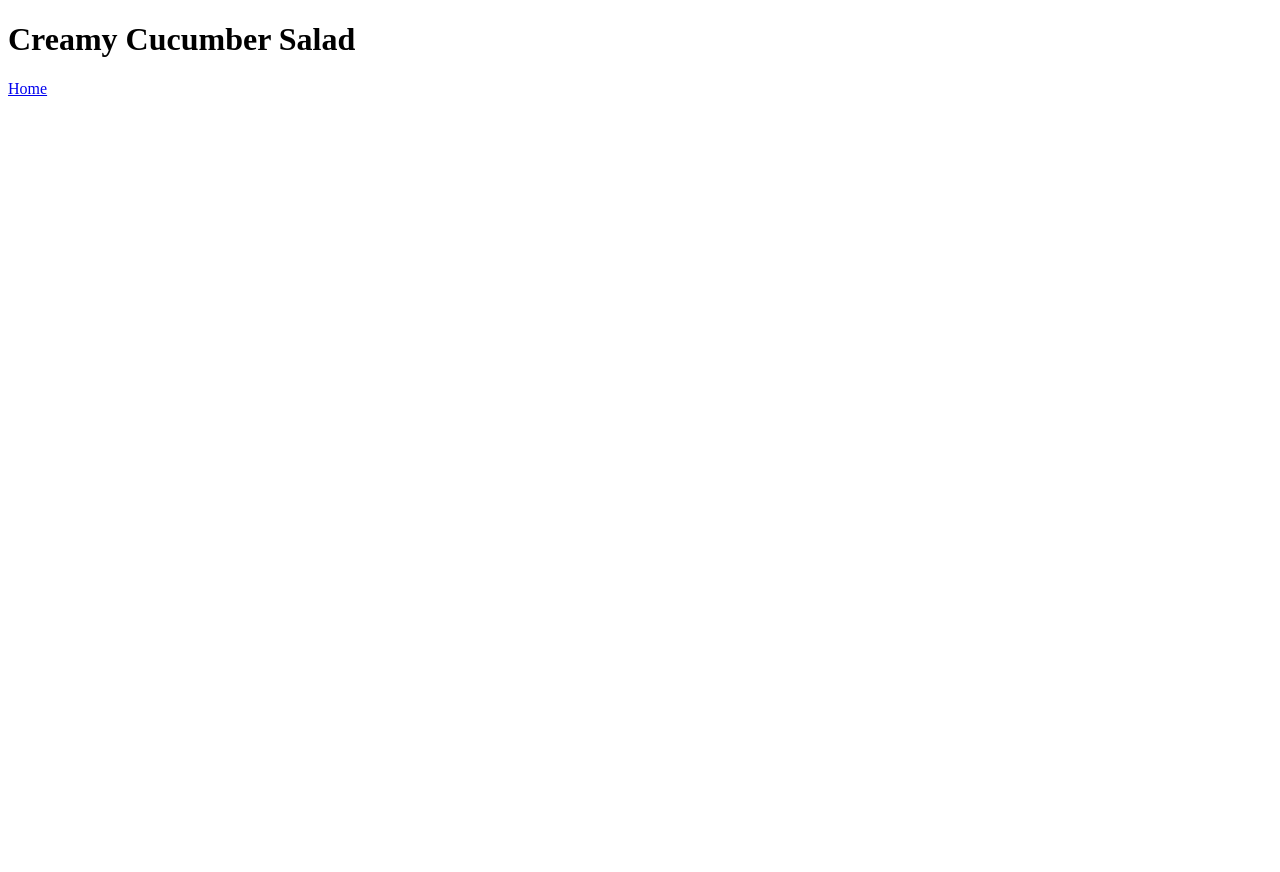
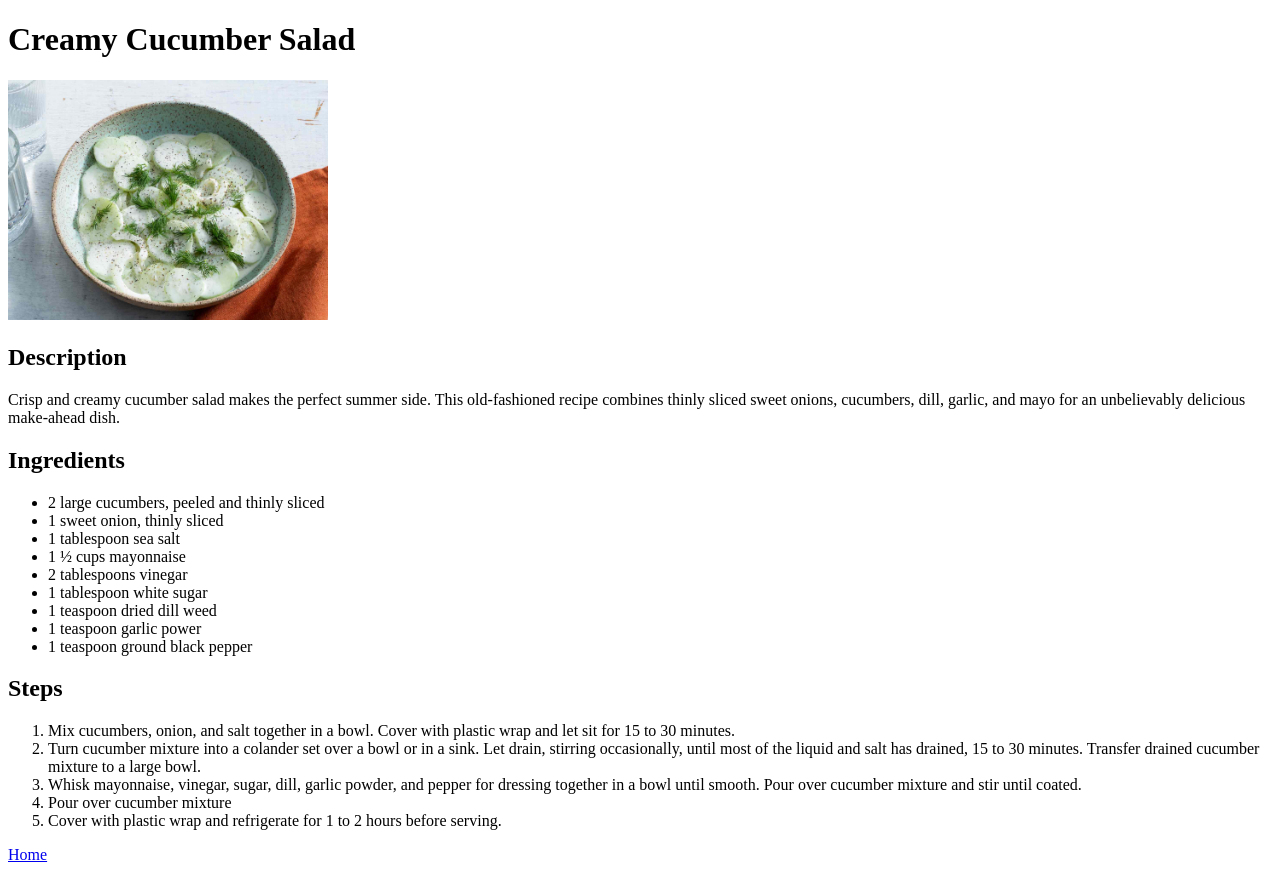
Before and after one commit to Krieten/odin-recipes, a plain HTML site: page recipes/creamy-cucumber-salad.html in a window 1280 px wide. Before the commit the page ends 800 px from the top, so only its background shows below. Drawn offline with Linux system fonts and the light colour scheme.

Commit message:
feat: add recipe to creamy-cucumber-salad.html

```diff
--- a/recipes/creamy-cucumber-salad.html
+++ b/recipes/creamy-cucumber-salad.html
@@ -8,6 +8,29 @@
 
 <body>
     <h1>Creamy Cucumber Salad</h1>
+    <img src="../images/creamy-cucumber-salad.jpg" alt="A creamy cucumer salad." width="320"><br>
+    <h2>Description</h2>
+    <p>Crisp and creamy cucumber salad makes the perfect summer side. This old-fashioned recipe combines thinly sliced sweet onions, cucumbers, dill, garlic, and mayo for an unbelievably delicious make-ahead dish.</p>
+    <h2>Ingredients</h2>
+    <ul>
+        <li>2 large cucumbers, peeled and thinly sliced</li>
+        <li>1 sweet onion, thinly sliced</li>
+        <li>1 tablespoon sea salt</li>
+        <li>1 ½ cups mayonnaise</li>
+        <li>2 tablespoons vinegar</li>
+        <li>1 tablespoon white sugar</li>
+        <li>1 teaspoon dried dill weed</li>
+        <li>1 teaspoon garlic power</li>
+        <li>1 teaspoon ground black pepper</li>
+    </ul>
+    <h2>Steps</h2>
+    <ol>
+        <li>Mix cucumbers, onion, and salt together in a bowl. Cover with plastic wrap and let sit for 15 to 30 minutes.</li>
+        <li>Turn cucumber mixture into a colander set over a bowl or in a sink. Let drain, stirring occasionally, until most of the liquid and salt has drained, 15 to 30 minutes. Transfer drained cucumber mixture to a large bowl.</li>
+        <li>Whisk mayonnaise, vinegar, sugar, dill, garlic powder, and pepper for dressing together in a bowl until smooth. Pour over cucumber mixture and stir until coated.</li>
+        <li>Pour over cucumber mixture</li>
+        <li>Cover with plastic wrap and refrigerate for 1 to 2 hours before serving.</li>
+    </ol>
     <a href="../index.html">Home</a>
 </body>
 </html>
```
Also changed, not shown: images/creamy-cucumber-salad.jpg (added).
